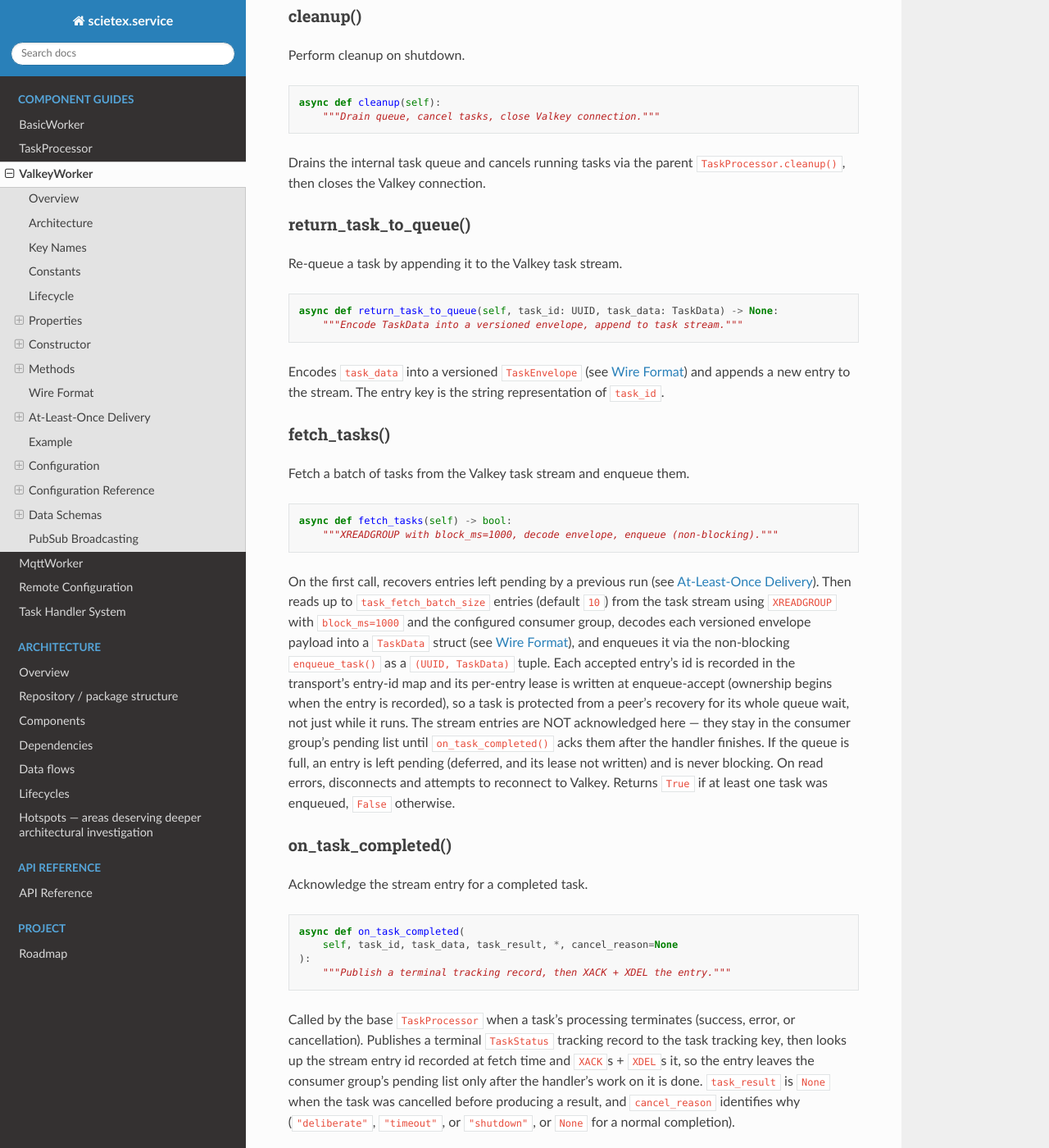
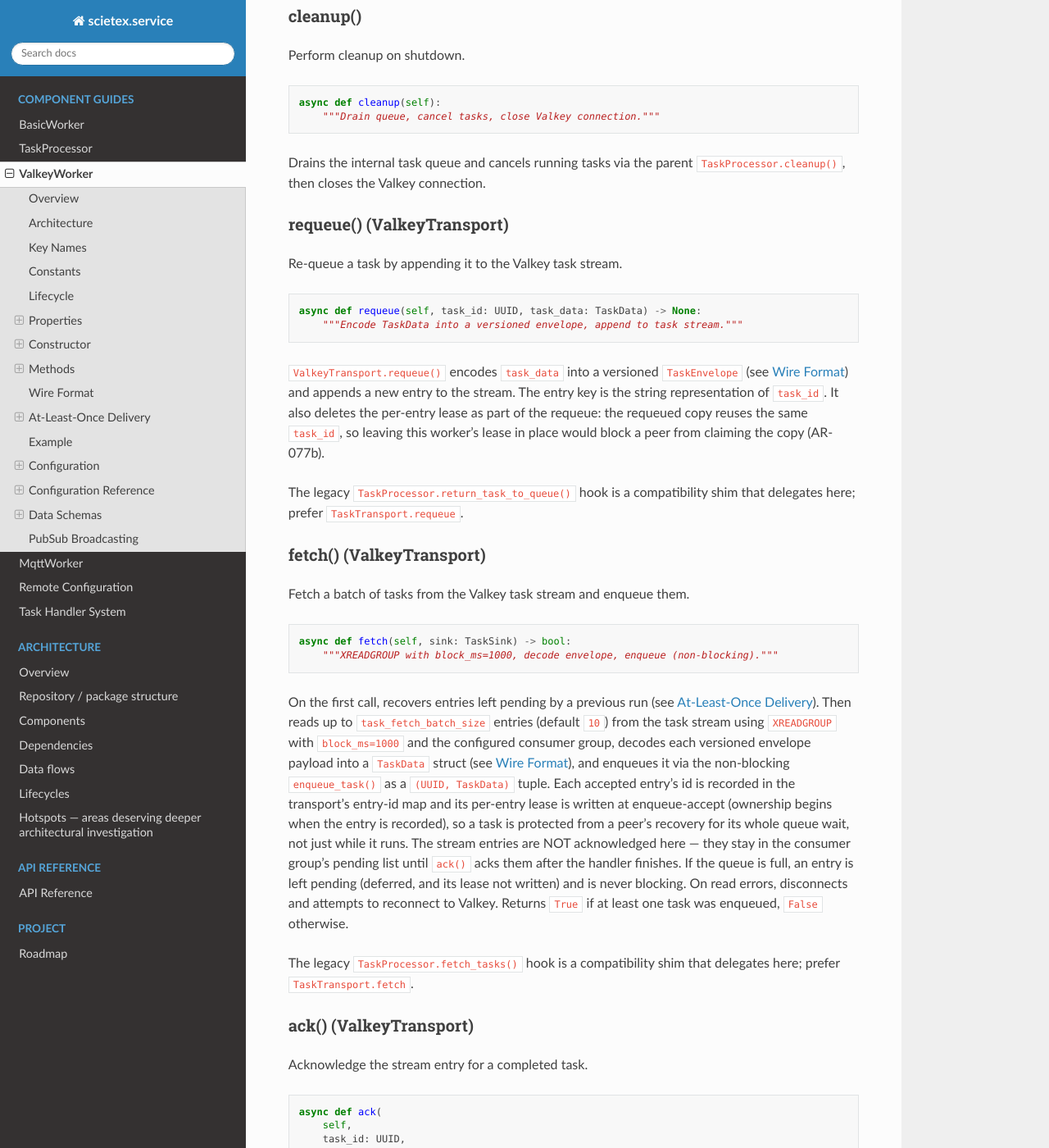
Before and after one commit to bond-anton/scietex.service, a Sphinx documentation site: the page built from docs/valkey_worker.md, in a window 1280 px wide and 1400 px high, scrolled down 6123 px. Shown: the whole window at 82% size. Built offline with Sphinx 7.4.7 and the Read the Docs theme 3.1.0, drawn with Linux system fonts in a browser that asks for light colours; some of the changed text lies outside the part shown.

````diff
--- a/docs/valkey_worker.md
+++ b/docs/valkey_worker.md
@@ -276,25 +276,31 @@
 Drains the internal task queue and cancels running tasks via the parent
 `TaskProcessor.cleanup()`, then closes the Valkey connection.
 
-### return_task_to_queue()
+### requeue() (ValkeyTransport)
 
 Re-queue a task by appending it to the Valkey task stream.
 
 ```python
-async def return_task_to_queue(self, task_id: UUID, task_data: TaskData) -> None:
+async def requeue(self, task_id: UUID, task_data: TaskData) -> None:
     """Encode TaskData into a versioned envelope, append to task stream."""
 ```
 
-Encodes `task_data` into a versioned `TaskEnvelope` (see [Wire Format](#wire-format))
-and appends a new entry to the stream. The entry key is the string
-representation of `task_id`.
+`ValkeyTransport.requeue()` encodes `task_data` into a versioned
+`TaskEnvelope` (see [Wire Format](#wire-format)) and appends a new entry to the
+stream. The entry key is the string representation of `task_id`. It also
+deletes the per-entry lease as part of the requeue: the requeued copy reuses
+the same `task_id`, so leaving this worker's lease in place would block a peer
+from claiming the copy (AR-077b).
 
-### fetch_tasks()
+The legacy `TaskProcessor.return_task_to_queue()` hook is a compatibility
+shim that delegates here; prefer `TaskTransport.requeue`.
+
+### fetch() (ValkeyTransport)
 
 Fetch a batch of tasks from the Valkey task stream and enqueue them.
 
 ```python
-async def fetch_tasks(self) -> bool:
+async def fetch(self, sink: TaskSink) -> bool:
     """XREADGROUP with block_ms=1000, decode envelope, enqueue (non-blocking)."""
 ```
 
@@ -310,30 +316,39 @@
 is recorded), so a task is protected from a peer's recovery for its whole
 queue wait, not just while it runs. The stream entries are NOT acknowledged
 here — they stay in the consumer group's pending list until
-`on_task_completed()` acks them after the handler finishes. If the queue is
+`ack()` acks them after the handler finishes. If the queue is
 full, an entry is left pending (deferred, and its lease not written) and is
 never blocking. On read errors, disconnects and attempts to reconnect to
 Valkey. Returns `True` if at least one task was enqueued, `False` otherwise.
 
-### on_task_completed()
+The legacy `TaskProcessor.fetch_tasks()` hook is a compatibility shim that
+delegates here; prefer `TaskTransport.fetch`.
+
+### ack() (ValkeyTransport)
 
 Acknowledge the stream entry for a completed task.
 
 ```python
-async def on_task_completed(
-    self, task_id, task_data, task_result, *, cancel_reason=None
-):
+async def ack(
+    self,
+    task_id: UUID,
+    task_data: TaskData,
+    task_result: TaskResult | None,
+    *,
+    cancel_reason: CancelReason | None = None,
+) -> None:
     """Publish a terminal tracking record, then XACK + XDEL the entry."""
 ```
 
-Called by the base `TaskProcessor` when a task's processing
-terminates (success, error, or cancellation). Publishes a terminal
-`TaskStatus` tracking record to the task tracking key, then looks up the
-stream entry id recorded at fetch time and `XACK`s + `XDEL`s it, so the entry
-leaves the consumer group's pending list only after the handler's work on it is
-done. `task_result` is `None` when the task was cancelled before
-producing a result, and `cancel_reason` identifies why (`"deliberate"`,
-`"timeout"`, or `"shutdown"`, or `None` for a normal completion).
+Called when a task's processing terminates (success, error, or cancellation),
+via the base `TaskProcessor`'s `on_task_completed()` compatibility shim.
+Publishes a terminal `TaskStatus` tracking record to the task tracking key,
+then looks up the stream entry id recorded at fetch time and `XACK`s +
+`XDEL`s it, so the entry leaves the consumer group's pending list only after
+the handler's work on it is done. `task_result` is `None` when the task was
+cancelled before producing a result, and `cancel_reason` identifies why
+(`"deliberate"`, `"timeout"`, or `"shutdown"`, or `None` for a normal
+completion).
 
 When `task_result` is `None`:
 
@@ -348,20 +363,19 @@
 carried over. Tracking is observability only — a failed tracking write is
 logged as a WARNING and never fails or requeues the task itself.
 
-### _write_task_progress()
+### on_progress() (ValkeyTransport)
 
 Update the progress of the `running` tracking record for a task.
 
 ```python
-async def _write_task_progress(self, task_id: UUID, value: float) -> None:
+async def on_progress(self, task_id: UUID, value: float) -> None:
     """Update the tracking record's progress for a running task."""
 ```
 
-`ValkeyWorker` overrides the base `TaskProcessor._write_task_progress()`
-hook (which delegates to `transport.on_progress`; invoked via
+`ValkeyTransport.on_progress()` delegates to
+`TaskStatusStore.update_progress()` (invoked via
 `TaskCapabilities.report_progress()`, which clamps
-`value` to `[0.0, 100.0]`) and delegates to
-`TaskStatusStore.update_progress()`. It `GET`s
+`value` to `[0.0, 100.0]`). It `GET`s
 the task tracking key, msgpack-decodes the stored
 `TaskStatus`, replaces `progress` with
 `TaskProgress(progress=True, value=value)` and `updated_at` with the current
@@ -369,6 +383,9 @@
 update is dropped and logged at DEBUG; when the stored payload fails to
 decode it returns without writing. A failed read is logged as a WARNING and
 never fails or requeues the task.
+
+The legacy `TaskProcessor._write_task_progress()` hook is a compatibility
+shim that delegates here; prefer `TaskTransport.on_progress`.
 
 ### watchdog()
 
@@ -387,7 +404,7 @@
 window even when the base watchdog blocks on a cancellation wait, and a queued
 task's lease stays alive indefinitely regardless of queue wait (as long as the
 event loop is healthy). In normal operation a task leaves the map only in
-`on_task_completed()`, which also deletes the lease, so a cancelled or
+`ValkeyTransport.ack()`, which also deletes the lease, so a cancelled or
 completed task stops being refreshed and its entry becomes reclaimable;
 `cleanup()` clears the map on shutdown (see
 [Duplicate processing in scale-out](#duplicate-processing-in-scale-out)).
@@ -493,7 +510,7 @@
   task's UUID to the stream entry id it was read from, recorded at
   enqueue-accept time. It lives on the `ValkeyTransport` and doubles as the
   lease-refresh ownership map, so it stays authoritative until
-  `on_task_completed()` pops it.
+  `ValkeyTransport.ack()` pops it.
 - `ValkeyTransport.ack()` — Called when a task's processing terminates.
   Looks up the recorded entry id and `XACK`s + `XDEL`s it, removing the
   entry from the pending list only after the handler's work is done, then
@@ -620,7 +637,7 @@
 
 - **Single-consumer deployments are safe.** A lone `ValkeyWorker` never
   reclaims its own in-flight entry — recovery runs once on the first
-  `fetch_tasks()`, before any task is in flight in that process.
+  `fetch()`, before any task is in flight in that process.
 - **For multi-replica deployments**, `claim_min_idle_ms` is now only an outer
   gate and no longer needs to exceed the maximum handler duration; the lease
   is the authoritative liveness check. Keep handlers idempotent regardless —
@@ -903,7 +920,7 @@
 
 Granular progress reported by a task handler. Embedded in the `progress`
 field of a `TaskStatus` tracking record and updated by
-`ValkeyWorker._write_task_progress()` via `TaskCapabilities.report_progress()`.
+`ValkeyTransport.on_progress()` via `TaskCapabilities.report_progress()`.
 
 | Field | Type | Default | Description |
 |---|---|---|---|
````
Also changed, not shown: README.md (+4 -1 lines), docs/ROADMAP.md (+11 -0 lines), docs/mqtt_worker.md (+4 -0 lines), docs/reviews/architecture/2026-09-18-1.md (+3 -2 lines), docs/task_handler.md (+3 -1 lines), docs/task_processor.md (+11 -3 lines).
